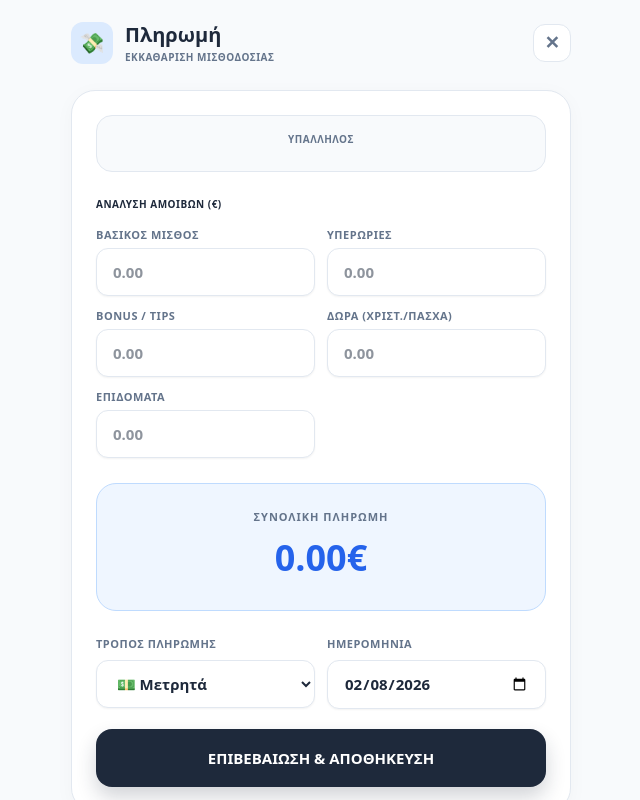
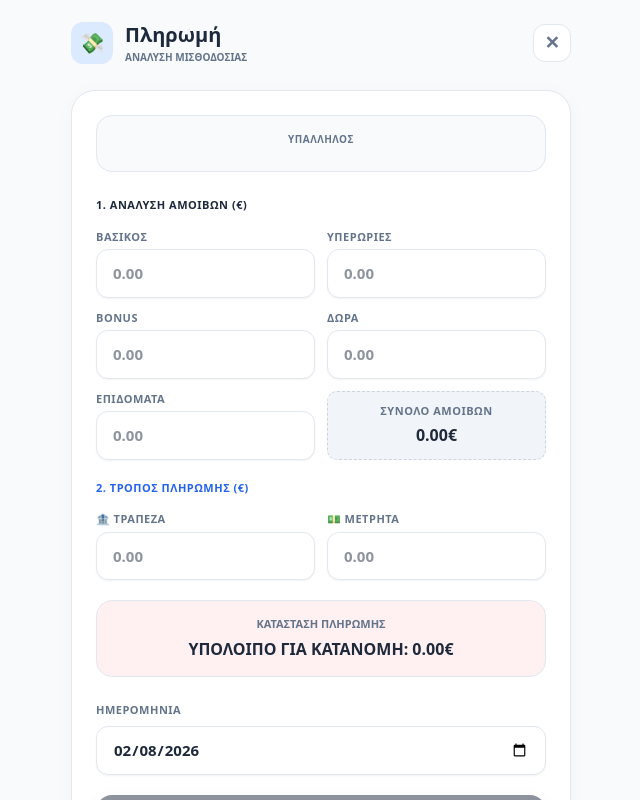
Before and after one commit to tsigris/cosy-management, a Next.js app: page /pay-employee in a window 1280 px wide. Shown: the whole page, without its empty margins (319-959 px from the left). Built offline with nearby package versions, Linux system fonts and the light colour scheme.

Commit message:
Update page.tsx

```diff
--- a/src/app/pay-employee/page.tsx
+++ b/src/app/pay-employee/page.tsx
@@ -27,26 +27,29 @@ function PayEmployeeContent() {
   const getBusinessDate = () => {
     const now = new Date()
     if (now.getHours() < 7) now.setDate(now.getDate() - 1)
-    const year = now.getFullYear(); const month = String(now.getMonth() + 1).padStart(2, '0'); const day = String(now.getDate()).padStart(2, '0');
-    return `${year}-${month}-${day}`
+    return now.toISOString().split('T')[0]
   }
 
-  // STATES ΦΟΡΜΑΣ
-  const [baseAmount, setBaseAmount] = useState('')
+  // STATES ΓΙΑ ΑΝΑΛΥΣΗ ΑΜΟΙΒΩΝ
+  const [baseSalary, setBaseSalary] = useState('')
   const [overtime, setOvertime] = useState('')
   const [bonus, setBonus] = useState('')
   const [gift, setGift] = useState('')
   const [allowance, setAllowance] = useState('')
 
-  const [method, setMethod] = useState('Μετρητά')
+  // STATES ΓΙΑ ΤΡΟΠΟ ΠΛΗΡΩΜΗΣ
+  const [paidBank, setPaidBank] = useState('')
+  const [paidCash, setPaidCash] = useState('')
+
   const [date, setDate] = useState(getBusinessDate())
   const [loading, setLoading] = useState(true)
   const [userData, setUserData] = useState({ store_id: '', username: '' })
 
-  // Υπολογισμός Συνόλου
-  const totalAmount = (Number(baseAmount) || 0) + (Number(overtime) || 0) + (Number(bonus) || 0) + (Number(gift) || 0) + (Number(allowance) || 0);
+  // Υπολογισμοί
+  const totalEarnings = (Number(baseSalary) || 0) + (Number(overtime) || 0) + (Number(bonus) || 0) + (Number(gift) || 0) + (Number(allowance) || 0);
+  const totalPaid = (Number(paidBank) || 0) + (Number(paidCash) || 0);
+  const difference = totalEarnings - totalPaid;
 
-  // 2. WAKE UP & ΦΟΡΤΩΣΗ ΠΡΟΦΙΛ
   const loadProfile = useCallback(async () => {
     try {
       const { data: { session } } = await supabase.auth.getSession()
@@ -65,32 +68,53 @@ function PayEmployeeContent() {
   }, [loadProfile])
 
   async function handlePayment() {
-    if (totalAmount <= 0) return alert('Παρακαλώ εισάγετε ποσά πληρωμής.')
+    if (totalEarnings <= 0) return alert('Εισάγετε ποσά στις αμοιβές.')
+    if (Math.abs(difference) > 0.01) return alert(`Το σύνολο πληρωμής (${totalPaid}€) πρέπει να ισούται με το σύνολο αμοιβών (${totalEarnings}€). Διάφορα: ${difference.toFixed(2)}€`);
 
     setLoading(true)
 
-    // Δημιουργία αυτόματης περιγραφής για τις σημειώσεις
+    // Δημιουργία περιγραφής
     const parts = [];
-    if (baseAmount) parts.push(`Βασικός: ${baseAmount}€`);
+    if (baseSalary) parts.push(`Βασικός: ${baseSalary}€`);
     if (overtime) parts.push(`Υπερ.: ${overtime}€`);
     if (bonus) parts.push(`Bonus: ${bonus}€`);
     if (gift) parts.push(`Δώρο: ${gift}€`);
     if (allowance) parts.push(`Επίδ.: ${allowance}€`);
-    const autoNotes = `Πληρωμή ${empName}: ${parts.join(', ')}`;
+    const breakdownNotes = parts.join(', ');
 
-    const payload = {
-      amount: totalAmount,
+    const transactions = [];
+
+    // Εγγραφή για Τράπεζα
+    if (Number(paidBank) > 0) {
+      transactions.push({
+        amount: Number(paidBank),
         type: 'expense',
         category: 'Προσωπικό',
-      method: method,
+        method: 'Τράπεζα',
         date,
         employee_id: empId,
         store_id: userData.store_id,
         created_by_name: userData.username,
-      notes: autoNotes
+        notes: `Πληρωμή ${empName} (Τράπεζα) - Ανάλυση: ${breakdownNotes}`
+      });
     }
 
-    const { error } = await supabase.from('transactions').insert([payload])
+    // Εγγραφή για Μετρητά
+    if (Number(paidCash) > 0) {
+      transactions.push({
+        amount: Number(paidCash),
+        type: 'expense',
+        category: 'Προσωπικό',
+        method: 'Μετρητά',
+        date,
+        employee_id: empId,
+        store_id: userData.store_id,
+        created_by_name: userData.username,
+        notes: `Πληρωμή ${empName} (Μετρητά) - Ανάλυση: ${breakdownNotes}`
+      });
+    }
+
+    const { error } = await supabase.from('transactions').insert(transactions)
 
     if (!error) {
       router.push('/employees')
@@ -111,69 +135,60 @@ function PayEmployeeContent() {
             <div style={logoBoxStyle}>💸</div>
             <div>
               <h1 style={{ fontWeight: '800', fontSize: '20px', margin: 0, color: colors.primaryDark }}>Πληρωμή</h1>
-              <p style={{ margin: 0, fontSize: '10px', color: colors.secondaryText, fontWeight: '700', letterSpacing: '0.5px' }}>ΕΚΚΑΘΑΡΙΣΗ ΜΙΣΘΟΔΟΣΙΑΣ</p>
+              <p style={{ margin: 0, fontSize: '10px', color: colors.secondaryText, fontWeight: '700' }}>ΑΝΑΛΥΣΗ ΜΙΣΘΟΔΟΣΙΑΣ</p>
             </div>
           </div>
           <Link href="/employees" style={backBtnStyle}>✕</Link>
         </div>
 
         <div style={formCardStyle}>
-          {/* EMPLOYEE INFO */}
           <div style={infoBoxStyle}>
             <p style={labelStyle}>ΥΠΑΛΛΗΛΟΣ</p>
             <p style={{ margin: 0, fontSize: '18px', fontWeight: '800', color: colors.primaryDark }}>{empName?.toUpperCase()}</p>
           </div>
 
-          {/* ΑΝΑΛΥΣΗ ΠΛΗΡΩΜΗΣ */}
-          <p style={{ ...labelStyle, marginBottom: '15px', color: colors.primaryDark }}>ΑΝΑΛΥΣΗ ΑΜΟΙΒΩΝ (€)</p>
-
+          {/* SECTION A: ΤΙ ΠΛΗΡΩΝΟΥΜΕ */}
+          <p style={{ ...sectionTitle, color: colors.primaryDark }}>1. ΑΝΑΛΥΣΗ ΑΜΟΙΒΩΝ (€)</p>
           <div style={gridInputs}>
-            <div style={inputGroup}>
-              <label style={subLabel}>ΒΑΣΙΚΟΣ ΜΙΣΘΟΣ</label>
-              <input type="number" inputMode="decimal" value={baseAmount} onChange={e => setBaseAmount(e.target.value)} style={smallInput} placeholder="0.00" />
-            </div>
-            <div style={inputGroup}>
-              <label style={subLabel}>ΥΠΕΡΩΡΙΕΣ</label>
-              <input type="number" inputMode="decimal" value={overtime} onChange={e => setOvertime(e.target.value)} style={smallInput} placeholder="0.00" />
-            </div>
-            <div style={inputGroup}>
-              <label style={subLabel}>BONUS / TIPS</label>
-              <input type="number" inputMode="decimal" value={bonus} onChange={e => setBonus(e.target.value)} style={smallInput} placeholder="0.00" />
-            </div>
-            <div style={inputGroup}>
-              <label style={subLabel}>ΔΩΡΑ (ΧΡΙΣΤ./ΠΑΣΧΑ)</label>
-              <input type="number" inputMode="decimal" value={gift} onChange={e => setGift(e.target.value)} style={smallInput} placeholder="0.00" />
-            </div>
-            <div style={inputGroup}>
-              <label style={subLabel}>ΕΠΙΔΟΜΑΤΑ</label>
-              <input type="number" inputMode="decimal" value={allowance} onChange={e => setAllowance(e.target.value)} style={smallInput} placeholder="0.00" />
+            <div style={inputGroup}><label style={subLabel}>ΒΑΣΙΚΟΣ</label><input type="number" inputMode="decimal" value={baseSalary} onChange={e => setBaseSalary(e.target.value)} style={smallInput} placeholder="0.00" /></div>
+            <div style={inputGroup}><label style={subLabel}>ΥΠΕΡΩΡΙΕΣ</label><input type="number" inputMode="decimal" value={overtime} onChange={e => setOvertime(e.target.value)} style={smallInput} placeholder="0.00" /></div>
+            <div style={inputGroup}><label style={subLabel}>BONUS</label><input type="number" inputMode="decimal" value={bonus} onChange={e => setBonus(e.target.value)} style={smallInput} placeholder="0.00" /></div>
+            <div style={inputGroup}><label style={subLabel}>ΔΩΡΑ</label><input type="number" inputMode="decimal" value={gift} onChange={e => setGift(e.target.value)} style={smallInput} placeholder="0.00" /></div>
+            <div style={inputGroup}><label style={subLabel}>ΕΠΙΔΟΜΑΤΑ</label><input type="number" inputMode="decimal" value={allowance} onChange={e => setAllowance(e.target.value)} style={smallInput} placeholder="0.00" /></div>
+            <div style={totalEarningsBox}>
+              <label style={subLabel}>ΣΥΝΟΛΟ ΑΜΟΙΒΩΝ</label>
+              <p style={{margin:0, fontWeight:'900', color:colors.primaryDark}}>{totalEarnings.toFixed(2)}€</p>
             </div>
           </div>
 
-          {/* ΣΥΝΟΛΟ & ΤΡΟΠΟΣ */}
-          <div style={totalDisplayCard}>
-              <p style={{ margin: 0, fontSize: '11px', fontWeight: '800', color: colors.secondaryText, letterSpacing: '1px' }}>ΣΥΝΟΛΙΚΗ ΠΛΗΡΩΜΗ</p>
-              <h2 style={{ margin: '5px 0 0', fontSize: '36px', fontWeight: '900', color: colors.accentBlue }}>
-                  {totalAmount.toFixed(2)}€
-              </h2>
+          {/* SECTION B: ΠΩΣ ΠΛΗΡΩΝΟΥΜΕ */}
+          <p style={{ ...sectionTitle, color: colors.accentBlue, marginTop: '20px' }}>2. ΤΡΟΠΟΣ ΠΛΗΡΩΜΗΣ (€)</p>
+          <div style={{ display: 'flex', gap: '12px', marginBottom: '20px' }}>
+            <div style={{ flex: 1 }}>
+              <label style={subLabel}>🏦 ΤΡΑΠΕΖΑ</label>
+              <input type="number" inputMode="decimal" value={paidBank} onChange={e => setPaidBank(e.target.value)} style={{ ...smallInput, borderColor: colors.accentBlue }} placeholder="0.00" />
+            </div>
+            <div style={{ flex: 1 }}>
+              <label style={subLabel}>💵 ΜΕΤΡΗΤΑ</label>
+              <input type="number" inputMode="decimal" value={paidCash} onChange={e => setPaidCash(e.target.value)} style={{ ...smallInput, borderColor: colors.accentGreen }} placeholder="0.00" />
+            </div>
           </div>
 
-          <div style={{ display: 'flex', gap: '12px', marginBottom: '20px' }}>
-            <div style={{ flex: 1 }}>
-              <label style={labelStyle}>ΤΡΟΠΟΣ ΠΛΗΡΩΜΗΣ</label>
-              <select value={method} onChange={e => setMethod(e.target.value)} style={selectStyle}>
-                <option value="Μετρητά">💵 Μετρητά</option>
-                <option value="Τράπεζα">🏦 Τράπεζα</option>
-              </select>
+          {/* VALIDATION INDICATOR */}
+          <div style={{ ...statusCard, backgroundColor: difference === 0 && totalEarnings > 0 ? '#f0fdf4' : '#fff1f2' }}>
+            <p style={{ margin: 0, fontSize: '11px', fontWeight: '800', color: colors.secondaryText }}>ΚΑΤΑΣΤΑΣΗ ΠΛΗΡΩΜΗΣ</p>
+            <p style={{ margin: '4px 0 0', fontWeight: '900', color: difference === 0 && totalEarnings > 0 ? colors.accentGreen : colors.accentRed }}>
+              {difference === 0 && totalEarnings > 0 ? '✓ ΤΑ ΠΟΣΑ ΣΥΜΦΩΝΟΥΝ' : `ΥΠΟΛΟΙΠΟ ΓΙΑ ΚΑΤΑΝΟΜΗ: ${difference.toFixed(2)}€`}
+            </p>
           </div>
-            <div style={{ flex: 1 }}>
+
+          <div style={{ marginBottom: '20px' }}>
             <label style={labelStyle}>ΗΜΕΡΟΜΗΝΙΑ</label>
             <input type="date" value={date} onChange={e => setDate(e.target.value)} style={selectStyle} />
           </div>
-          </div>
 
-          <button onClick={handlePayment} disabled={loading || totalAmount === 0} style={saveBtnStyle}>
-            {loading ? 'ΓΙΝΕΤΑΙ ΚΑΤΑΧΩΡΗΣΗ...' : 'ΕΠΙΒΕΒΑΙΩΣΗ & ΑΠΟΘΗΚΕΥΣΗ'}
+          <button onClick={handlePayment} disabled={loading || totalEarnings === 0 || Math.abs(difference) > 0.01} style={{ ...saveBtnStyle, opacity: (totalEarnings === 0 || Math.abs(difference) > 0.01) ? 0.5 : 1 }}>
+            {loading ? 'ΚΑΤΑΧΩΡΗΣΗ...' : 'ΟΛΟΚΛΗΡΩΣΗ ΠΛΗΡΩΜΗΣ'}
           </button>
         </div>
       </div>
@@ -188,12 +203,14 @@ const backBtnStyle: any = { textDecoration: 'none', color: colors.secondaryText,
 const formCardStyle: any = { backgroundColor: colors.white, padding: '24px', borderRadius: '24px', border: `1px solid ${colors.border}`, boxShadow: '0 4px 20px rgba(0,0,0,0.03)' };
 const infoBoxStyle: any = { padding: '16px', backgroundColor: colors.bgLight, borderRadius: '16px', marginBottom: '25px', border: `1px solid ${colors.border}`, textAlign: 'center' as any };
 const labelStyle: any = { fontSize: '10px', fontWeight: '800', color: colors.secondaryText, marginBottom: '8px', display: 'block', letterSpacing: '0.5px' };
+const sectionTitle: any = { fontSize: '11px', fontWeight: '900', marginBottom: '15px', letterSpacing: '0.5px' };
 const subLabel: any = { fontSize: '9px', fontWeight: '700', color: colors.secondaryText, marginBottom: '4px', display: 'block' };
-const gridInputs: any = { display: 'grid', gridTemplateColumns: '1fr 1fr', gap: '12px', marginBottom: '25px' };
+const gridInputs: any = { display: 'grid', gridTemplateColumns: '1fr 1fr', gap: '12px', marginBottom: '10px' };
 const inputGroup: any = { display: 'flex', flexDirection: 'column' };
 const smallInput: any = { width: '100%', padding: '12px', borderRadius: '10px', border: `1px solid ${colors.border}`, fontSize: '14px', fontWeight: '700', backgroundColor: colors.bgLight, outline: 'none', color: colors.primaryDark };
+const totalEarningsBox: any = { ...inputGroup, backgroundColor: '#f1f5f9', padding: '10px', borderRadius: '10px', justifyContent: 'center', alignItems: 'center', border: '1px dashed #cbd5e1' };
+const statusCard: any = { padding: '15px', borderRadius: '16px', textAlign: 'center' as any, marginBottom: '25px', border: '1px solid #e2e8f0' };
 const selectStyle: any = { width: '100%', padding: '14px', borderRadius: '12px', border: `1px solid ${colors.border}`, fontSize: '14px', fontWeight: '700', backgroundColor: colors.bgLight, outline: 'none', color: colors.primaryDark };
-const totalDisplayCard: any = { padding: '25px 20px', backgroundColor: '#eff6ff', borderRadius: '20px', textAlign: 'center', marginBottom: '25px', border: '1px solid #bfdbfe' };
 const saveBtnStyle: any = { width: '100%', padding: '18px', backgroundColor: colors.primaryDark, color: 'white', border: 'none', borderRadius: '16px', fontWeight: '800', fontSize: '15px', cursor: 'pointer', boxShadow: '0 10px 20px rgba(30, 41, 59, 0.2)' };
 
 export default function PayEmployeePage() {
```
Lines whose indentation alone changed are shown as unchanged.
